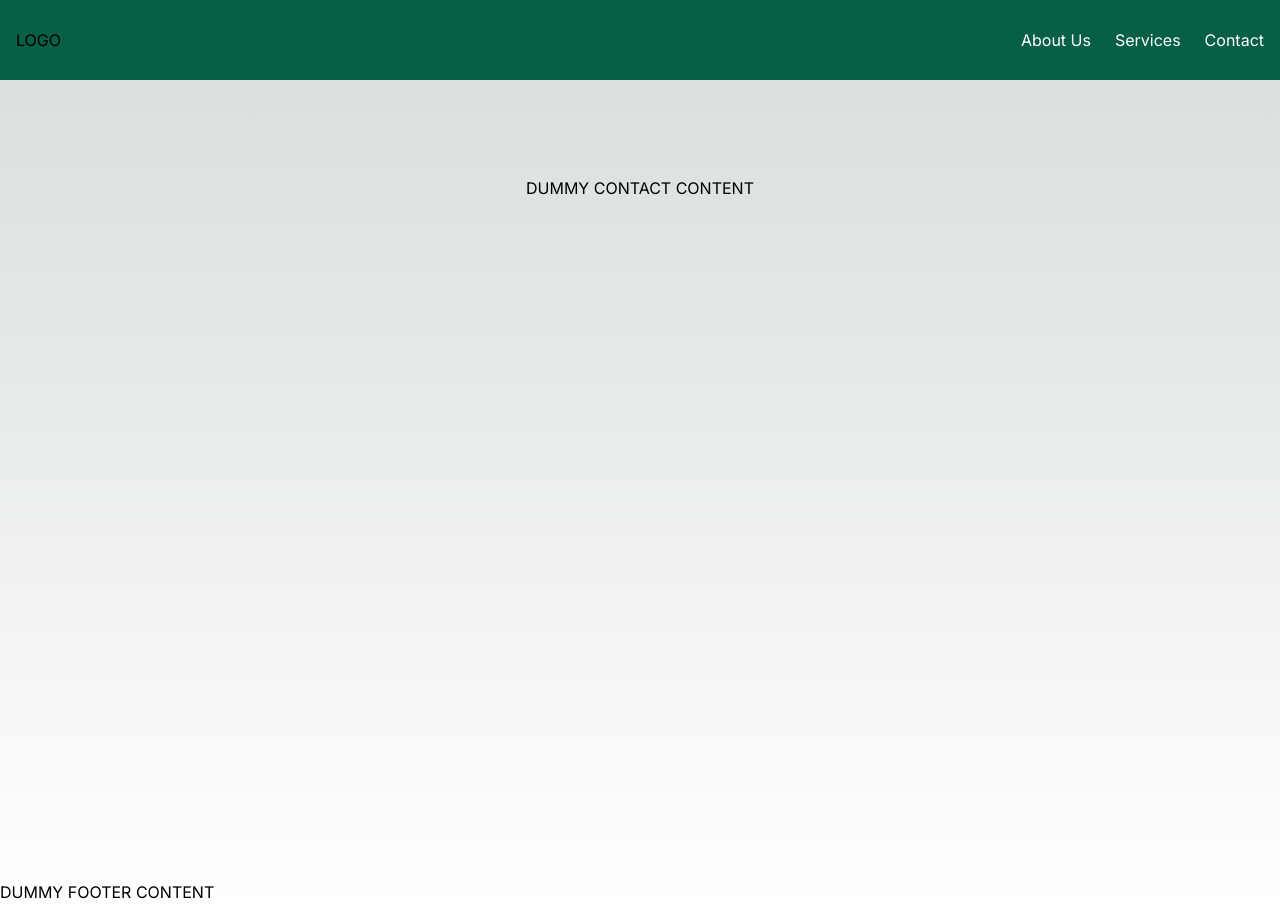
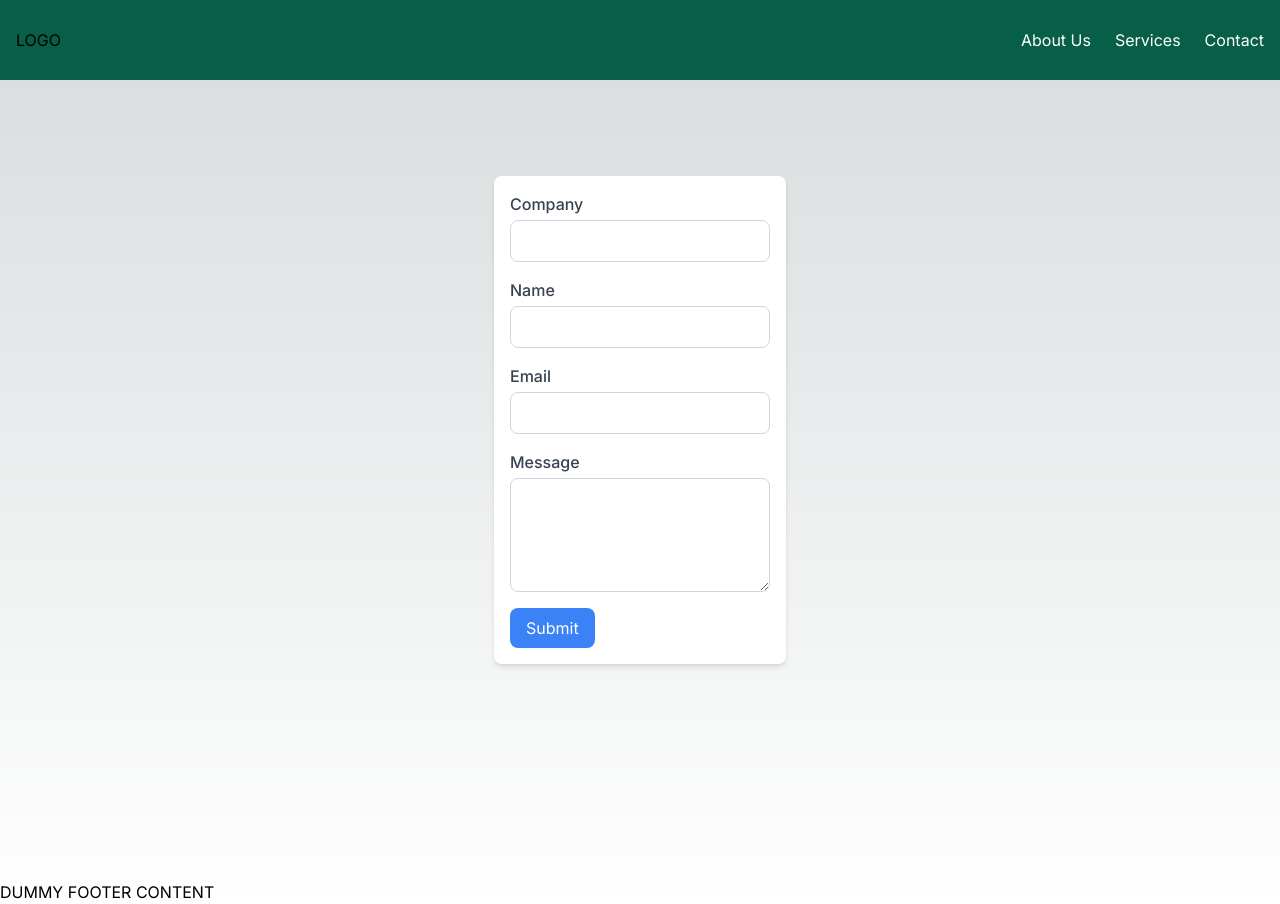
Before and after one commit to jakemeir/m-site, a Next.js app: page /contact in a window 1280 px wide. Built offline with nearby package versions, Linux system fonts and the light colour scheme.

Commit message:
added a 404 page and a form with no functionality

```diff
--- a/app/contact/page.js
+++ b/app/contact/page.js
@@ -1,5 +1,68 @@
-export default function ContactPage(){
-    return(<main className="flex min-h-screen flex-col items-center justify-between p-24">
-        <div>DUMMY CONTACT CONTENT</div>
-    </main>)
+export default function ContactPage() {
+  return (
+    <main className="flex min-h-screen flex-col items-center justify-between p-24">
+      <div className="max-w-2xl mx-auto p-4 bg-white shadow-md rounded-lg">
+        <form className="space-y-4">
+          <div className="flex flex-col space-y-1">
+            <label htmlFor="company" className="text-gray-700 font-medium">
+              Company
+            </label>
+            <input
+              type="text"
+              id="company"
+              name="company"
+              required
+              className="border border-gray-300 rounded-lg px-3 py-2 focus:outline-none focus:ring-2 focus:ring-blue-500"
+            />
+          </div>
+
+          <div className="flex flex-col space-y-1">
+            <label htmlFor="name" className="text-gray-700 font-medium">
+              Name
+            </label>
+            <input
+              type="text"
+              id="name"
+              name="name"
+              required
+              className="border border-gray-300 rounded-lg px-3 py-2 focus:outline-none focus:ring-2 focus:ring-blue-500"
+            />
+          </div>
+
+          <div className="flex flex-col space-y-1">
+            <label htmlFor="email" className="text-gray-700 font-medium">
+              Email
+            </label>
+            <input
+              type="email"
+              id="email"
+              name="email"
+              required
+              className="border border-gray-300 rounded-lg px-3 py-2 focus:outline-none focus:ring-2 focus:ring-blue-500"
+            />
+          </div>
+
+          <div className="flex flex-col space-y-1">
+            <label htmlFor="massage" className="text-gray-700 font-medium">
+              Message
+            </label>
+            <textarea
+              id="massage"
+              name="massage"
+              rows="4"
+              required
+              className="border border-gray-300 rounded-lg px-3 py-2 focus:outline-none focus:ring-2 focus:ring-blue-500"
+            ></textarea>
+          </div>
+
+          <button
+            type="submit"
+            className="bg-blue-500 text-white py-2 px-4 rounded-lg hover:bg-blue-600 focus:outline-none focus:ring-2 focus:ring-blue-500"
+          >
+            Submit
+          </button>
+        </form>
+      </div>
+    </main>
+  );
 }
--- /dev/null
+++ b/app/not-found.js
@@ -0,0 +1,11 @@
+import Link from "next/link";
+
+export default function NotFound() {
+  return (
+    <>
+      <div>there are 4 pages for this whole site why are you here</div>
+      <p>here is a button that would take you to the home page</p>
+      <Link href={"/"}>BUTTON</Link>
+    </>
+  );
+}
```
